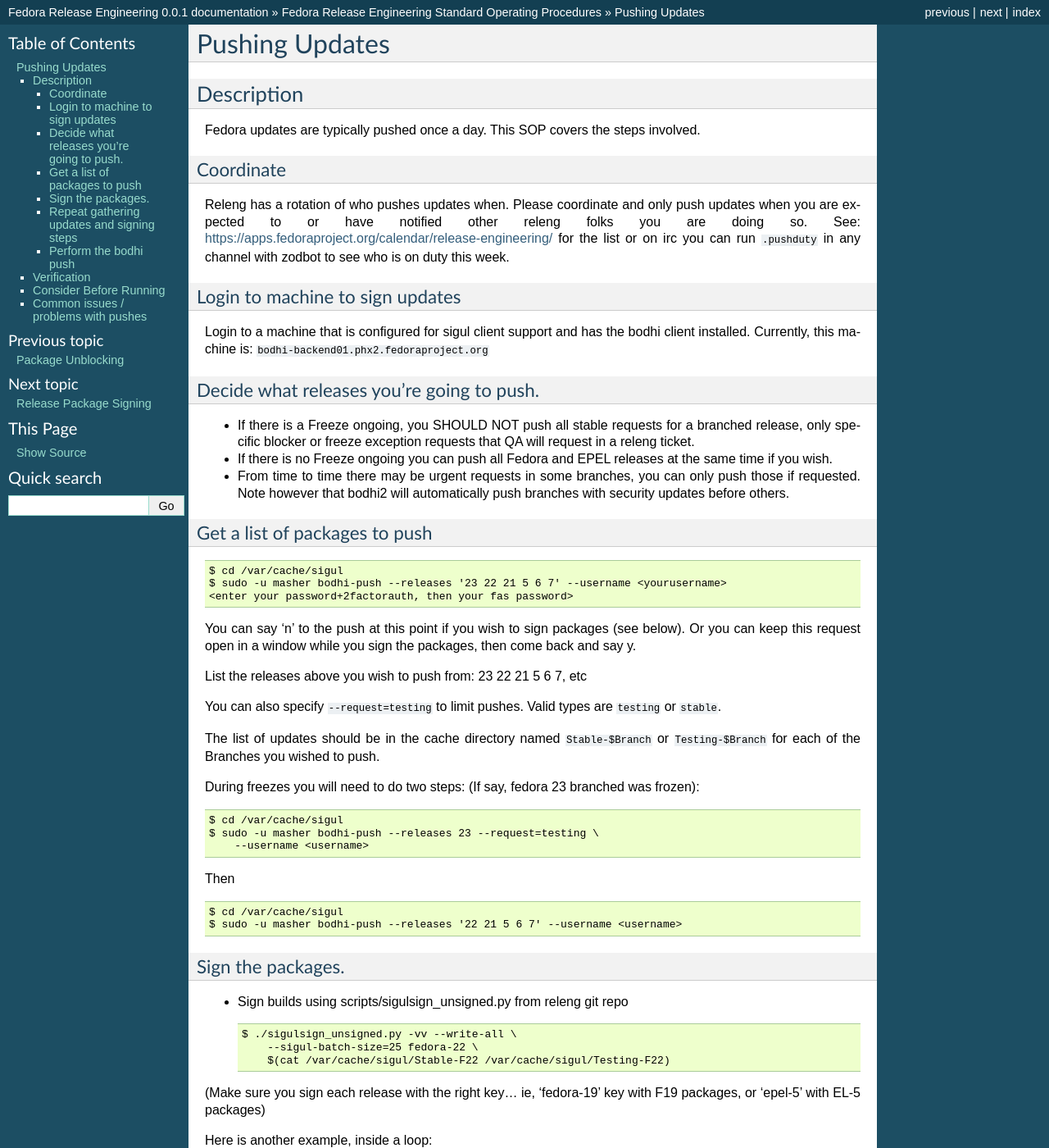
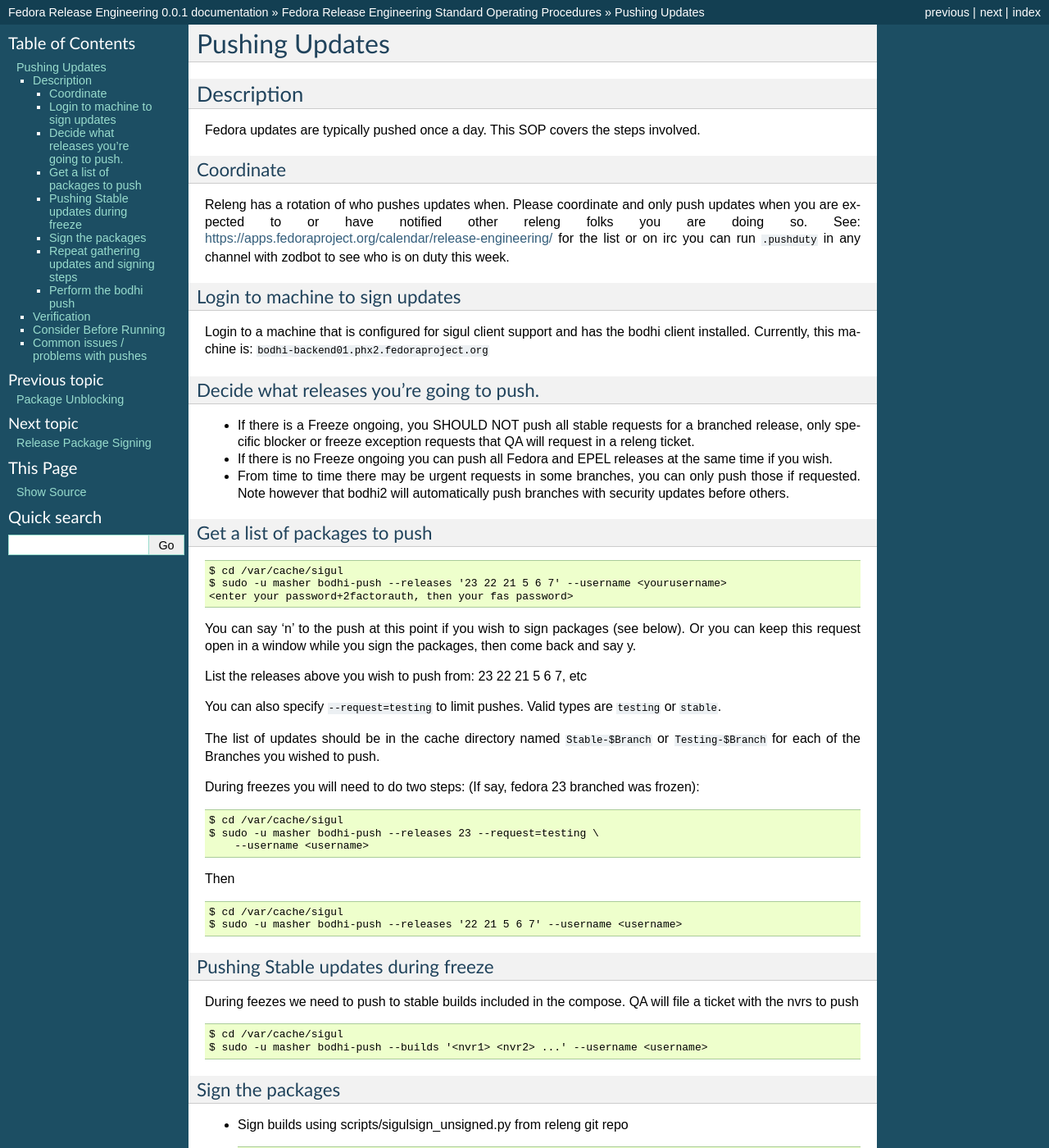
Before and after one commit to ralphbean/releng, a Sphinx documentation site: the page built from docs/source/sop_pushing_updates.rst, in a window 1280 px wide and 1400 px high. Shown: the whole window at 82% size. Built offline with Sphinx 7.4.7, drawn with Linux system fonts in a browser that asks for light colours.

Commit message:
update sop_pushing_updates for ausil's new changes to wiki

```diff
--- a/docs/source/sop_pushing_updates.rst
+++ b/docs/source/sop_pushing_updates.rst
@@ -75,8 +75,20 @@
     $ cd /var/cache/sigul
     $ sudo -u masher bodhi-push --releases '22 21 5 6 7' --username <username>
 
-Sign the packages.
-------------------
+Pushing Stable updates during freeze
+------------------------------------
+
+During feezes we need to push to stable builds included in the compose.  QA
+will file a ticket with the nvrs to push
+
+::
+
+    $ cd /var/cache/sigul
+    $ sudo -u masher bodhi-push --builds '<nvr1> <nvr2> ...' --username <username>
+
+
+Sign the packages
+-----------------
 
 * Sign builds using scripts/sigulsign_unsigned.py from releng git repo
 
```
